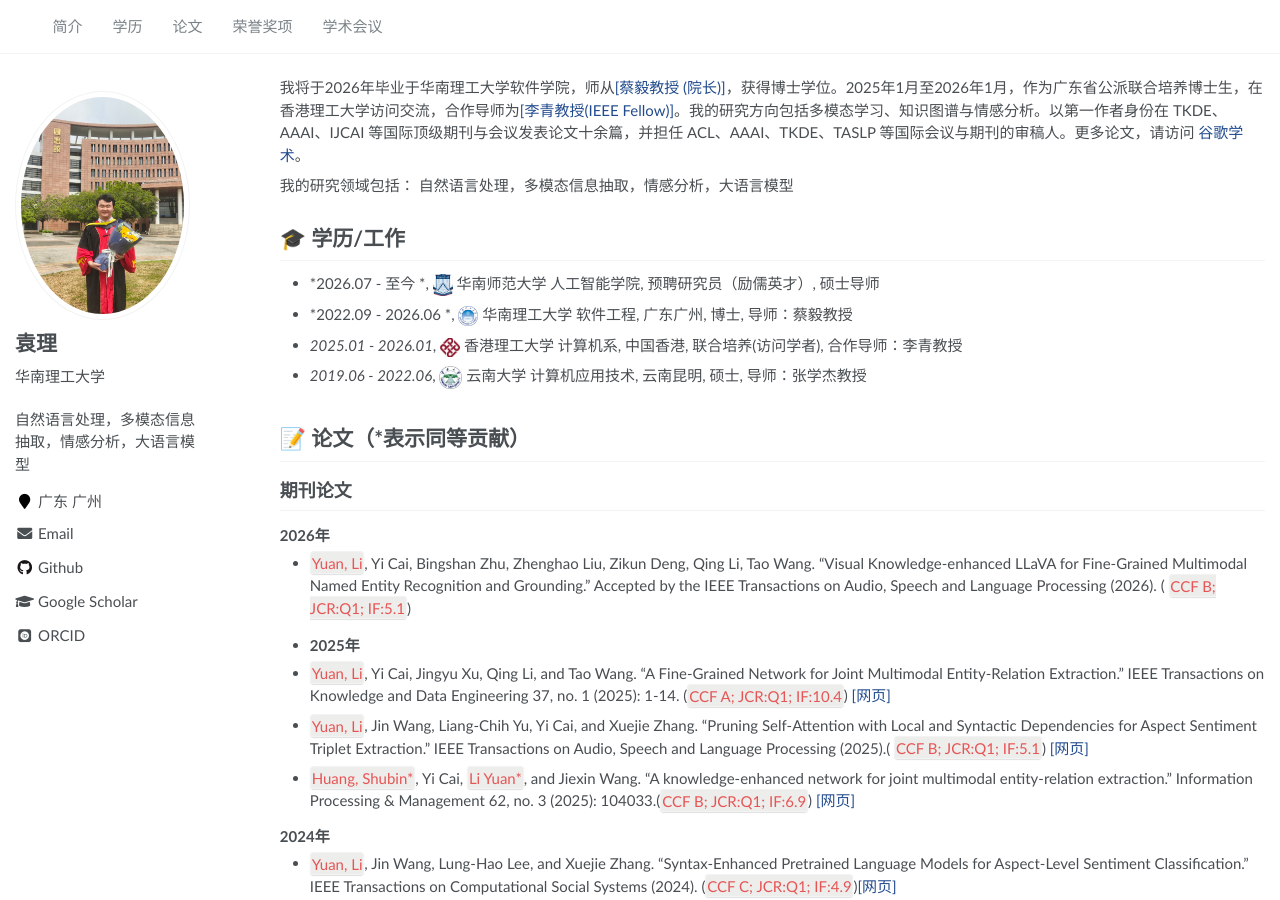
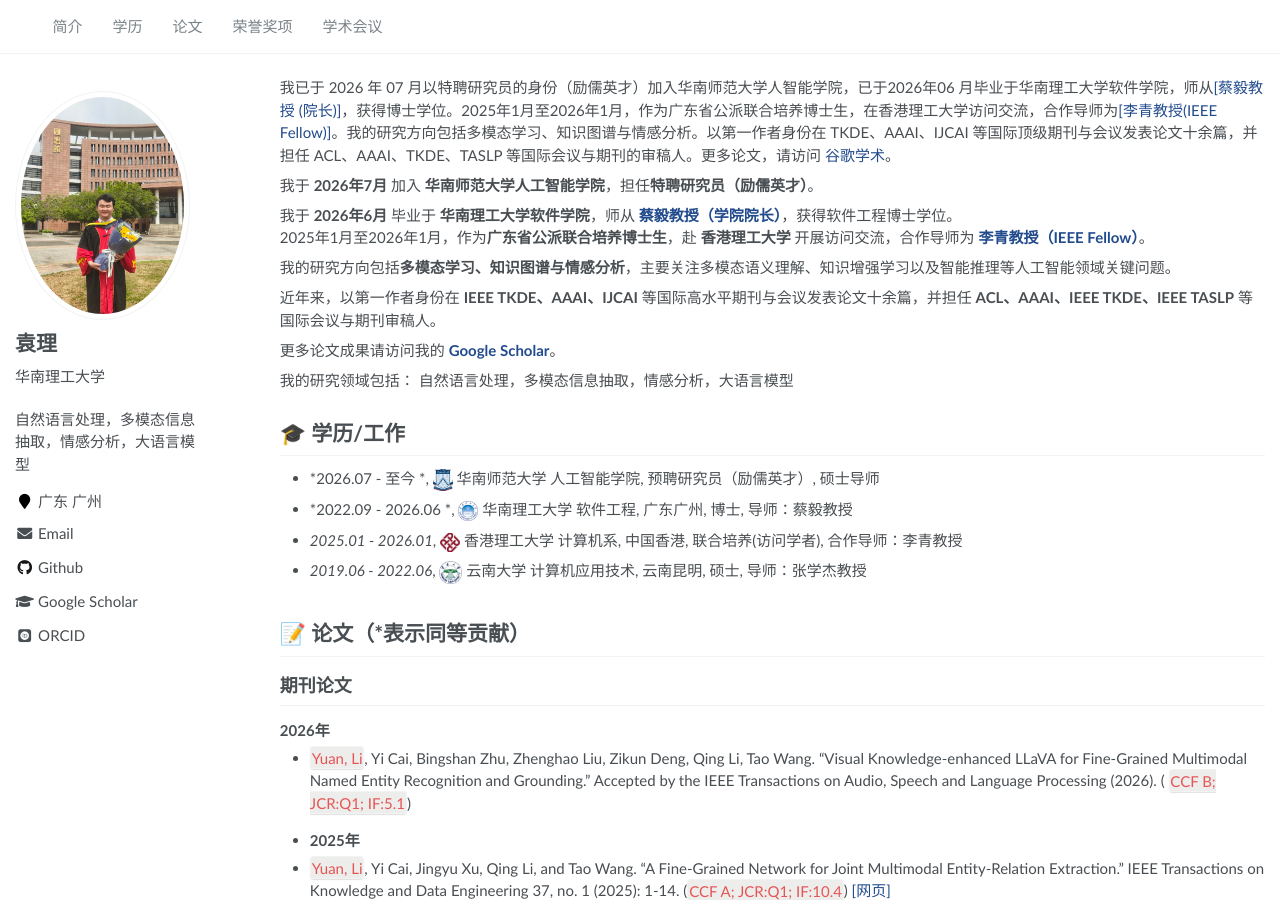
Before and after one commit to YuanLi95/YuanLi95.github.io, a Jekyll site: the page built from _pages/about.md, in a window 1280 px wide and 900 px high. Built offline with Jekyll 4.4.1, drawn with Linux system fonts in a browser that asks for light colours; some web fonts are replaced.

Commit message:
Update about.md

```diff
--- a/_pages/about.md
+++ b/_pages/about.md
@@ -18,7 +18,18 @@ redirect_from:
 <span class='anchor' id='about-me'></span>
 
 
-我将于2026年毕业于华南理工大学软件学院，师从[[蔡毅教授 (院长)]](https://www2.scut.edu.cn/sse/2018/0615/c16788a270751/page.htm)，获得博士学位。2025年1月至2026年1月，作为广东省公派联合培养博士生，在香港理工大学访问交流，合作导师为[[李青教授(IEEE Fellow)]](https://www4.comp.polyu.edu.hk/~csqli/)。我的研究方向包括多模态学习、知识图谱与情感分析。以第一作者身份在 TKDE、AAAI、IJCAI 等国际顶级期刊与会议发表论文十余篇，并担任 ACL、AAAI、TKDE、TASLP 等国际会议与期刊的审稿人。更多论文，请访问 <a href="https://scholar.google.com/citations?user=5VtOcSkAAAAJ&hl" target="_blank">谷歌学术</a>。
+我已于 2026 年 07 月以特聘研究员的身份（励儒英才）加入华南师范大学人智能学院，已于2026年06 月毕业于华南理工大学软件学院，师从[[蔡毅教授 (院长)]](https://www2.scut.edu.cn/sse/2018/0615/c16788a270751/page.htm)，获得博士学位。2025年1月至2026年1月，作为广东省公派联合培养博士生，在香港理工大学访问交流，合作导师为[[李青教授(IEEE Fellow)]](https://www4.comp.polyu.edu.hk/~csqli/)。我的研究方向包括多模态学习、知识图谱与情感分析。以第一作者身份在 TKDE、AAAI、IJCAI 等国际顶级期刊与会议发表论文十余篇，并担任 ACL、AAAI、TKDE、TASLP 等国际会议与期刊的审稿人。更多论文，请访问 <a href="https://scholar.google.com/citations?user=5VtOcSkAAAAJ&hl" target="_blank">谷歌学术</a>。
+
+我于 **2026年7月** 加入 **华南师范大学人工智能学院**，担任**特聘研究员（励儒英才）**。
+
+我于 **2026年6月** 毕业于 **华南理工大学软件学院**，师从 [**蔡毅教授（学院院长）**](https://www2.scut.edu.cn/sse/2018/0615/c16788a270751/page.htm)，获得软件工程博士学位。
+2025年1月至2026年1月，作为**广东省公派联合培养博士生**，赴 **香港理工大学** 开展访问交流，合作导师为 [**李青教授（IEEE Fellow）**](https://www4.comp.polyu.edu.hk/~csqli/)。
+
+我的研究方向包括**多模态学习、知识图谱与情感分析**，主要关注多模态语义理解、知识增强学习以及智能推理等人工智能领域关键问题。
+
+近年来，以第一作者身份在 **IEEE TKDE、AAAI、IJCAI** 等国际高水平期刊与会议发表论文十余篇，并担任 **ACL、AAAI、IEEE TKDE、IEEE TASLP** 等国际会议与期刊审稿人。
+
+更多论文成果请访问我的 [**Google Scholar**](https://scholar.google.com/citations?user=5VtOcSkAAAAJ&hl)。
 
 
 我的研究领域包括：
```
